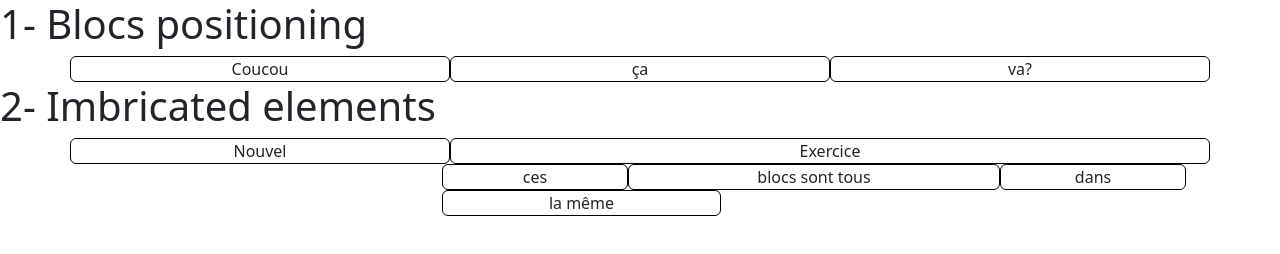
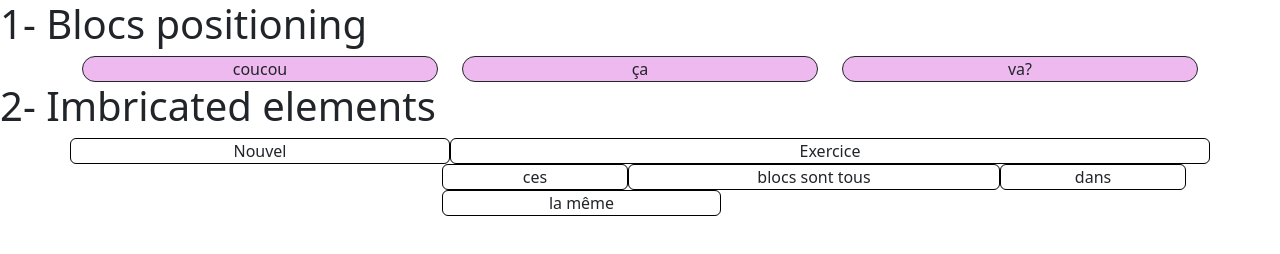
Before and after one commit to cartalano/bootstrap-initiation, a plain HTML site: page index.html in a window 1280 px wide. Drawn offline with nearby package versions, Linux system fonts and the light colour scheme.

Commit message:
MAJ fin d'journée

```diff
--- a/index.html
+++ b/index.html
@@ -11,18 +11,18 @@
     <h1>1- Blocs positioning</h1>
     <script src="https://cdn.jsdelivr.net/npm/bootstrap@5.3.3/dist/js/bootstrap.bundle.min.js" integrity="sha384-YvpcrYf0tY3lHB60NNkmXc5s9fDVZLESaAA55NDzOxhy9GkcIdslK1eN7N6jIeHz" crossorigin="anonymous"></script>
     <div class="container text-center ">
-        <div class="row align-items-start">
-          <div class="col-4 border border-black rounded-2">
-            Coucou
+        <div class="row">
+          <div class="col">
+            <div class="box">coucou</div>
           </div>
-          <div class="col-4 border border-black rounded-2">
-            ça
+          <div class="col">
+            <div class="box">ça</div>
           </div>
-          <div class="col-4 border border-black rounded-2">
-            va?
+          <div class="col">
+            <div class="box">va?</div>
           </div>
         </div>
-      </div>
+    </div>
     <h1>2- Imbricated elements</h1>
     <div class="container text-center">
       <div class="row r1">
--- a/styles.css
+++ b/styles.css
@@ -0,0 +1,7 @@
+.box {
+    background-color: rgb(238, 185, 238);
+    border: 1px solid;
+    min height: 50px;
+    font size: 2rem;
+    border-radius: 30px;
+}
```
